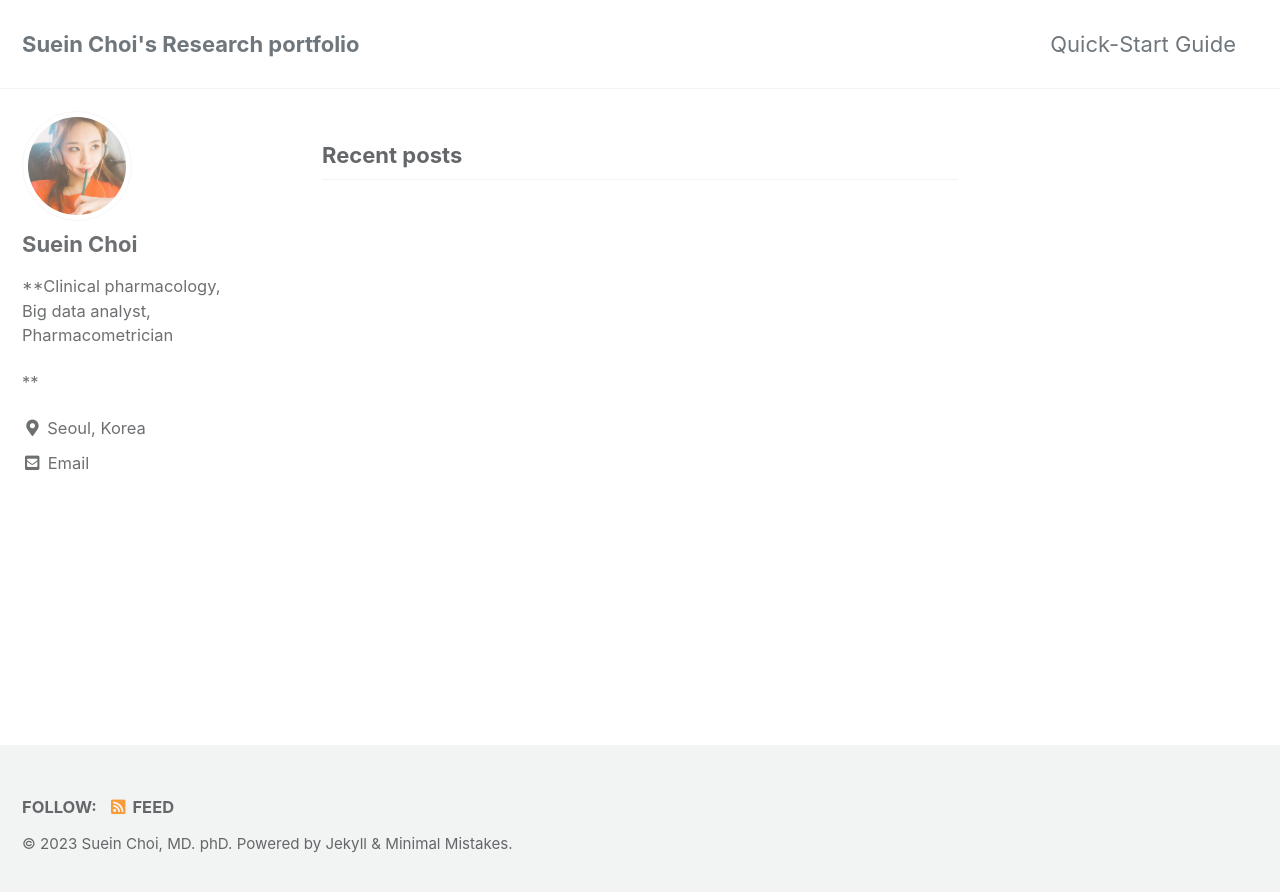
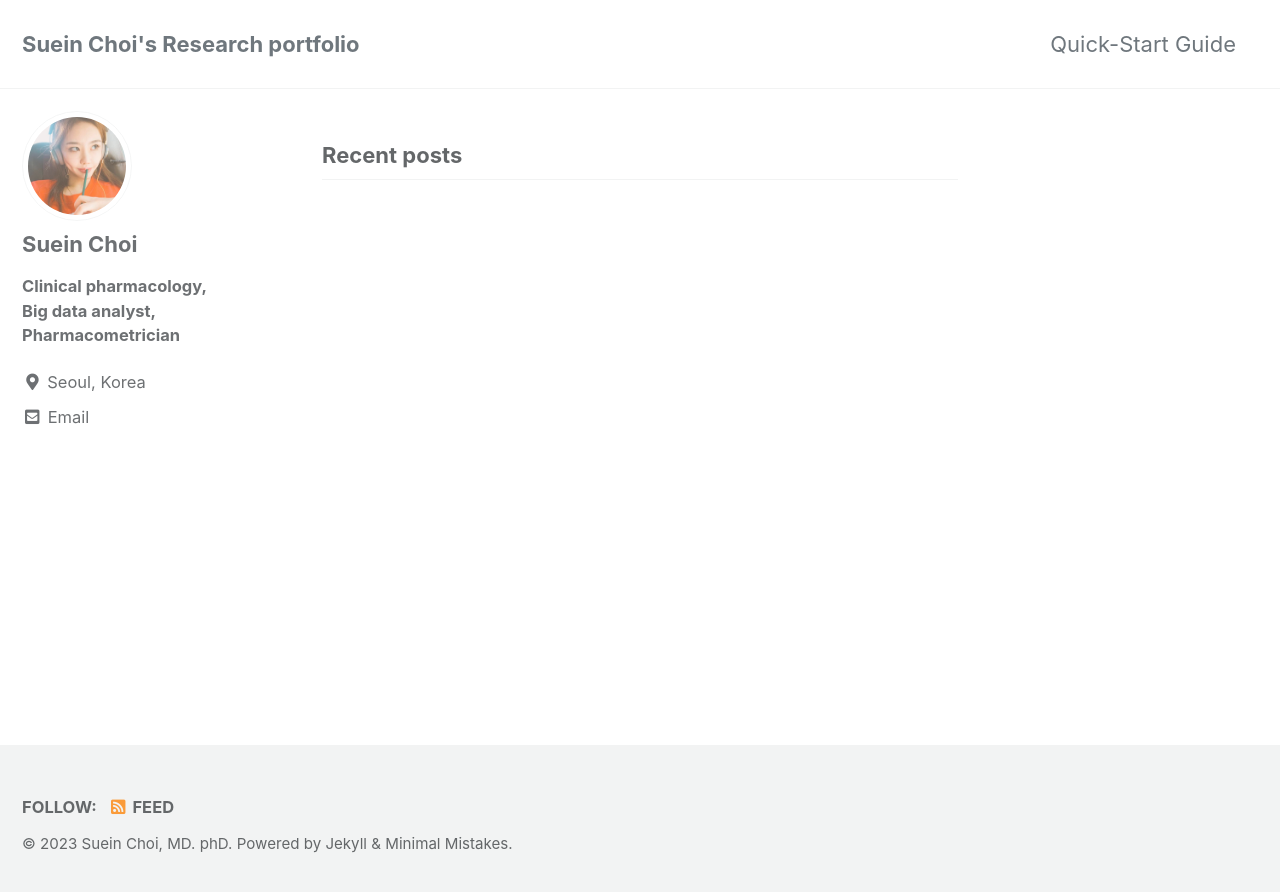
Before and after one commit to sueinchoi/sueinchoi.github.io, a Jekyll site: the page built from index.html, in a window 1280 px wide. Shown: the top 892 px of the page. Built offline with Jekyll 4.4.1, drawn with Linux system fonts in a browser that asks for light colours; cached includes are drawn as plain includes; the list of posts is cut into pages by our own code.

```diff
--- a/_config.yml
+++ b/_config.yml
@@ -106,7 +106,7 @@ analytics:
 author:
   name             : "Suein Choi"
   avatar           : "/assets/images/profilephoto.jpg"
-  bio              : "<p>**Clinical pharmacology,<br>  Big data analyst,<br>  Pharmacometrician</p>**"
+  bio              : "<p><strong> Clinical pharmacology,<br>  Big data analyst,<br>  Pharmacometrician</strong></p>"
   location         : "Seoul, Korea"
   email            :
   links:
```
